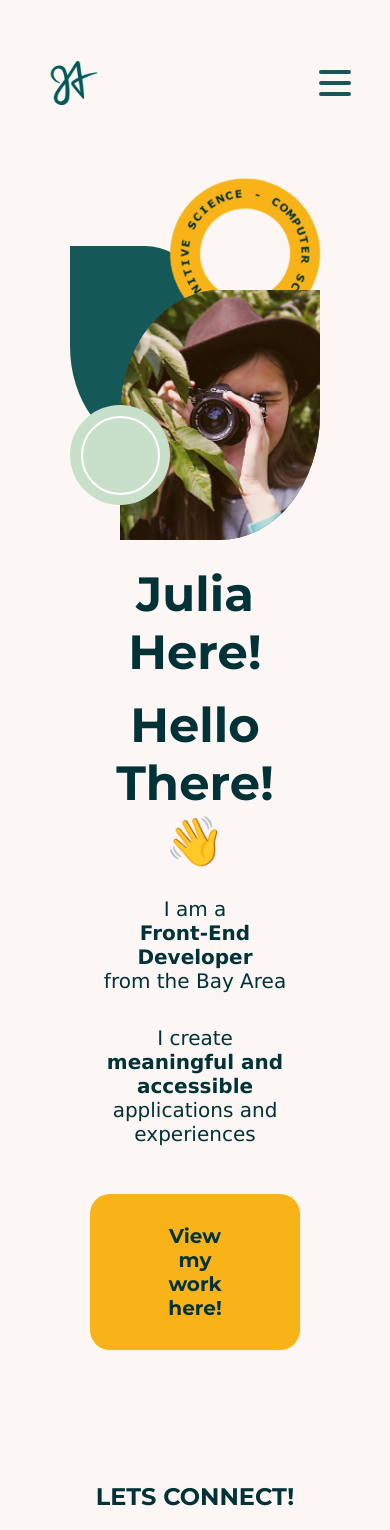
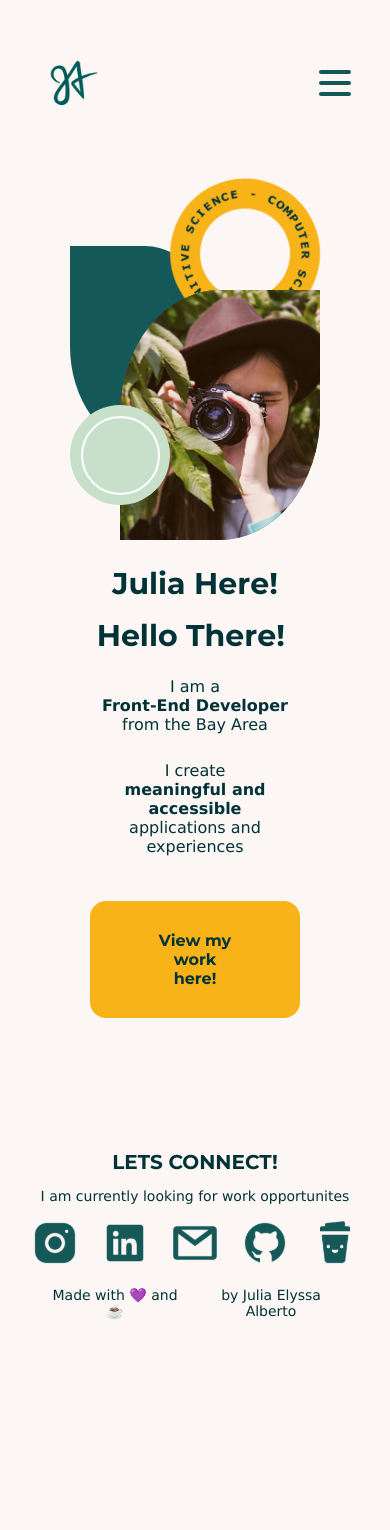
Before and after one commit to juliaalberto/julia_alberto, a React (Create React App) app: page /work in a window 390 px wide. Shown: the top 1530 px of the page. After the commit the page ends 1418 px from the top, so only its background shows below. Built offline with nearby package versions, Linux system fonts and the light colour scheme.

Commit message:
Changed Font sizes for devices and test animation

```diff
--- a/package.json
+++ b/package.json
@@ -11,6 +11,7 @@
     "hamburger-react": "^2.5.0",
     "react": "^18.2.0",
     "react-dom": "^18.2.0",
+    "react-reveal": "^1.2.2",
     "react-router-dom": "^6.3.0",
     "react-scripts": "5.0.1",
     "web-vitals": "^2.1.4"
--- a/src/components/About/AboutCarousel/AboutCarousel.css
+++ b/src/components/About/AboutCarousel/AboutCarousel.css
@@ -4,7 +4,7 @@
 
 .carousel img{
     height: auto;
-    max-width: 20em;
+    max-width: 30em;
     min-width: 10em;
     border: solid 8px #F7B318;
 
@@ -59,3 +59,16 @@
 .left:hover{
   border-color: transparent #C8E0CA transparent transparent;
 }
+
+/* Tablet */
+@media (max-width: 820px) {
+  {
+  }
+}
+
+/* Phone */
+@media (max-width: 414px) {
+  .carousel img{
+     max-width: 20em;
+  }
+}
--- a/src/components/About/AboutExperienceContainer/AboutExperienceContainer.css
+++ b/src/components/About/AboutExperienceContainer/AboutExperienceContainer.css
@@ -3,3 +3,18 @@
     color:#013237;
     margin: 50px 0;
 }
+
+/* Tablet */
+@media (max-width: 820px) {
+    .AboutExperienceTitle{
+       margin: 20px 0;
+    }
+}
+
+
+ /* Phone
+@media (max-width: 414px) {
+    .{
+
+    }
+}  */
--- a/src/components/About/AboutLeft/AboutLeft.css
+++ b/src/components/About/AboutLeft/AboutLeft.css
@@ -38,7 +38,14 @@
     .AboutLeftText{
        width: 300px;
     }
+    .AboutLeftContainer h1{
+        font-size: 30px;
+    }
+    .AboutLeftText h2{
+        font-size: 16px;
+    }
 }
+
 
  /* Phone
 @media (max-width: 414px) {
--- a/src/components/Footer/Footer.css
+++ b/src/components/Footer/Footer.css
@@ -81,6 +81,17 @@
     .FooterRight{
         flex-direction: row;
     }
+    .FooterLeft h2{
+        font-size: 20px;
+    }
+    .FooterLeft h3{
+        font-size: 14px;
+    }
+    .SocialLink{
+        height: 2em;
+        width: 2em;
+    }
+
 }
 
 /* Phone */
@@ -93,4 +104,7 @@
     .FooterRight{
         max-width: 25em;
     }
+    .BottomLinkContainer{
+        width: 350px;
+    }
 }
--- a/src/components/Home/LandingLeft/LandingLeft.css
+++ b/src/components/Home/LandingLeft/LandingLeft.css
@@ -50,28 +50,21 @@
         box-shadow: 0px 0px 20px 1px #C8E0CA;
 }
 
-/* Tablet
+/* Tablet */
 @media (max-width: 820px) {
+    .LandingLeftContainer h1{
+        font-size: 30px;
+    }
+    .LandingLeftContainer h2{
+        font-size: 16px;
+    }
     .LandingButton{
-        background-color: red;
-        padding: 30px 60px 30px 60px;
-        border: none;
-        border-radius: 5%;
+        font-size: 16px;
+    }
 
-        font-size: 20px;
-        color: #013237;
-    }
 }
 
-/* Phone
+/* Phone */
 @media (max-width: 414px) {
-    .LandingButton{
-        background-color: red;
-        padding: 30px 60px 30px 60px;
-        border: none;
-        border-radius: 5%;
 
-        font-size: 20px;
-        color: #013237;
-    }
-} */
+}
--- a/src/components/Home/LandingLeft/LandingLeft.js
+++ b/src/components/Home/LandingLeft/LandingLeft.js
@@ -3,18 +3,23 @@ import './LandingLeft.css';
 import * as React from 'react';
 import { Link } from "react-router-dom";
 
+import { Fade } from 'react-reveal';
 
 const LandingLeft = () =>{
     return(
+
              <div class="LandingLeftContainer">
+                <Fade bottom cascade>
                 <h1> Julia Here! </h1>
-                 <h1>Hello There! 👋 </h1>
+                 <h1>Hello There! </h1>
                 <h2> I am a <b>Front-End Developer</b> from the Bay Area</h2>
                 <h2> I create <b> meaningful and accessible </b>applications and experiences </h2>
+                </Fade>
                 <Link to="/work" class= "LandingButton">  <b>View my work here! </b></Link>
 
 
             </div>
+
     );
 }
 
--- a/src/components/Work/WorkLeft/WorkLeft.css
+++ b/src/components/Work/WorkLeft/WorkLeft.css
@@ -63,3 +63,22 @@
     color:#C8E0CA;
 
 }
+
+/* Tablet */
+@media (max-width: 820px) {
+    .WorkLeftContainer h1{
+        font-size: 30px;
+    }
+    .WorkLeftText h2{
+        font-size: 16px;
+    }
+    .WorkButton{
+        font-size: 16px;
+    }
+
+}
+
+/* Phone */
+@media (max-width: 414px) {
+
+}
```
Also changed, not shown: src/components/Home/LandingRight/LandingRight.js (+10 -2 lines), 1 other file (tests, documents, lock files or other folders).
